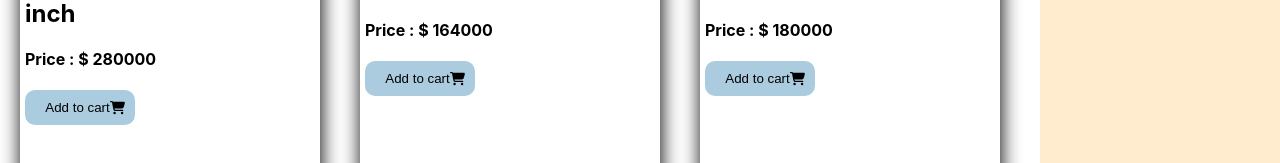
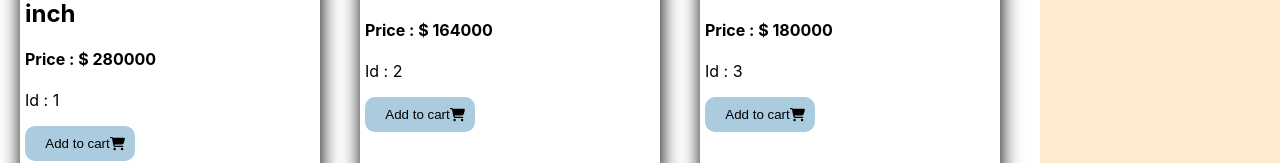
Before and after one commit to zillurahman10/Lucy-one, a React (Create React App) app: page / in a window 1280 px wide. Shown: the part 381-544 px from the top of the page. Built offline with nearby package versions, Linux system fonts and the light colour scheme.

Commit message:
final-commit

```diff
--- a/src/components/SingleItem/SingleItem.css
+++ b/src/components/SingleItem/SingleItem.css
@@ -1,7 +1,7 @@
 .single-item{
     box-shadow: 1px 1px 20px;
     width: 300px;
-    height: 490px;
+    height: 530px;
     margin: 20px;
     border-radius: 10px;
 }
--- a/src/components/SingleItem/SingleItem.js
+++ b/src/components/SingleItem/SingleItem.js
@@ -4,7 +4,7 @@ import { faShoppingCart } from '@fortawesome/free-solid-svg-icons'
 import './SingleItem.css'
 
 const SingleItem = (props) => {
-    const { name, img, price } = props.product
+    const { name, img, price, id } = props.product
     const { addToCart } = props
     return (
         <div>
@@ -15,6 +15,7 @@ const SingleItem = (props) => {
                 <div className='text'>
                     <h2>{name}</h2>
                     <h4>Price : $ {price}</h4>
+                    <p>Id : {id}</p>
                 </div>
                 <div className='btn'>
                     <button onClick={() => addToCart(props.product)} className='btn'>Add to cart
```
